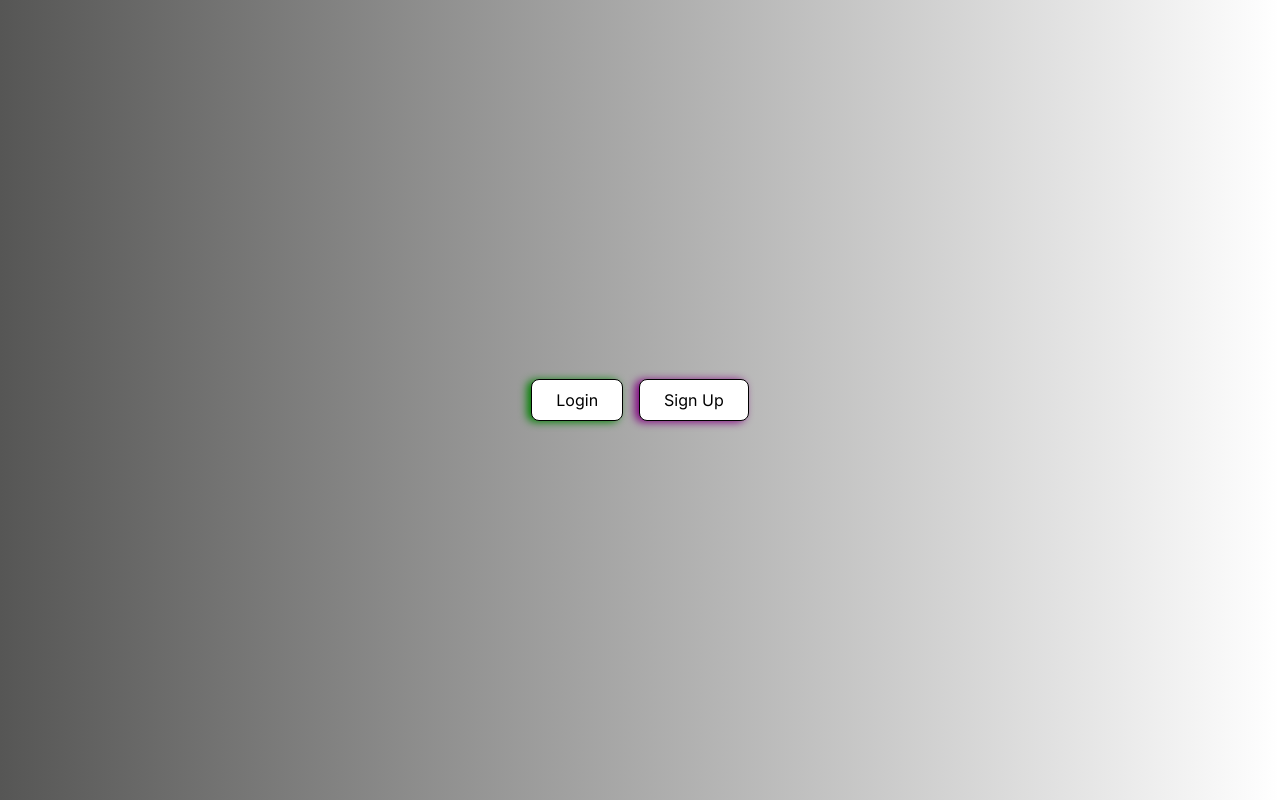
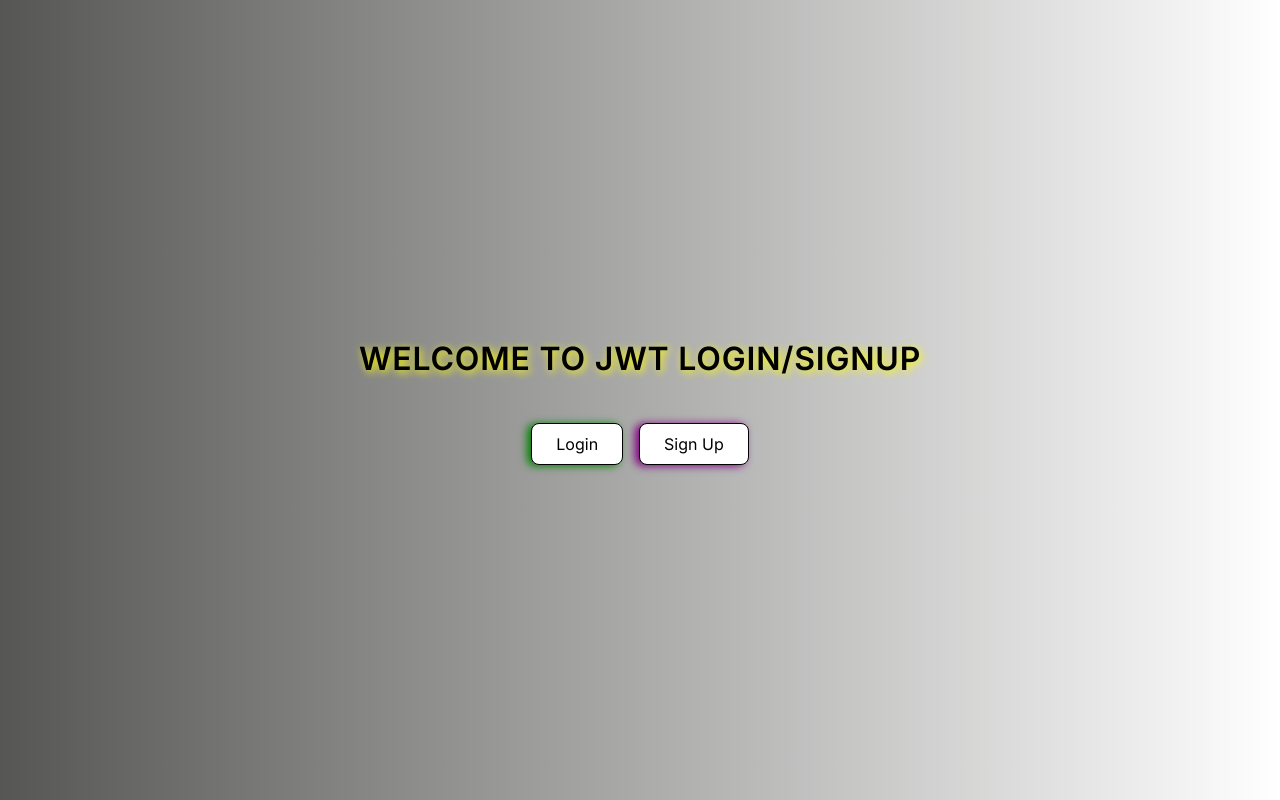
Before and after one commit to Sahitya1707/JWT_AUTH, a Next.js app in the folder frontend/: page / in a window 1280 px wide. Built offline with nearby package versions, Linux system fonts and the light colour scheme.

Commit message:
created heading component

```diff
--- /dev/null
+++ b/frontend/src/app/components/Heading.js
@@ -0,0 +1,16 @@
+import React from "react";
+
+const Heading = ({ shadowColor, text }) => {
+  return (
+    <h1
+      className="text-center tracking-wide text-[2rem] uppercase font-semibold"
+      style={{
+        textShadow: ` 2px 2px 8px ${shadowColor}`,
+      }}
+    >
+      {text}
+    </h1>
+  );
+};
+
+export default Heading;
--- a/frontend/src/app/page.js
+++ b/frontend/src/app/page.js
@@ -1,10 +1,14 @@
 import Button from "./components/Button";
+import Heading from "./components/Heading";
 
 export default function Home() {
   return (
-    <main className=" w-[100%] h-[100vh] flex justify-center items-center gap-x-4 bg-gradient-to-r from-[#565655]">
-      <Button text="login" shadowColor={"green"} />
-      <Button text={"sign up"} shadowColor={"purple"} />
+    <main className=" w-[100%] h-[100vh] bg-gradient-to-r from-[#565655] flex justify-center items-center flex-col gap-y-10">
+      <Heading text={"Welcome to JWT Login/Signup"} shadowColor={"yellow"} />
+      <section className=" flex gap-x-4 ">
+        <Button text="login" shadowColor={"green"} />
+        <Button text={"sign up"} shadowColor={"purple"} />
+      </section>
     </main>
   );
 }
```
Also changed, not shown: 1 other file (tests, documents, lock files or other folders).
